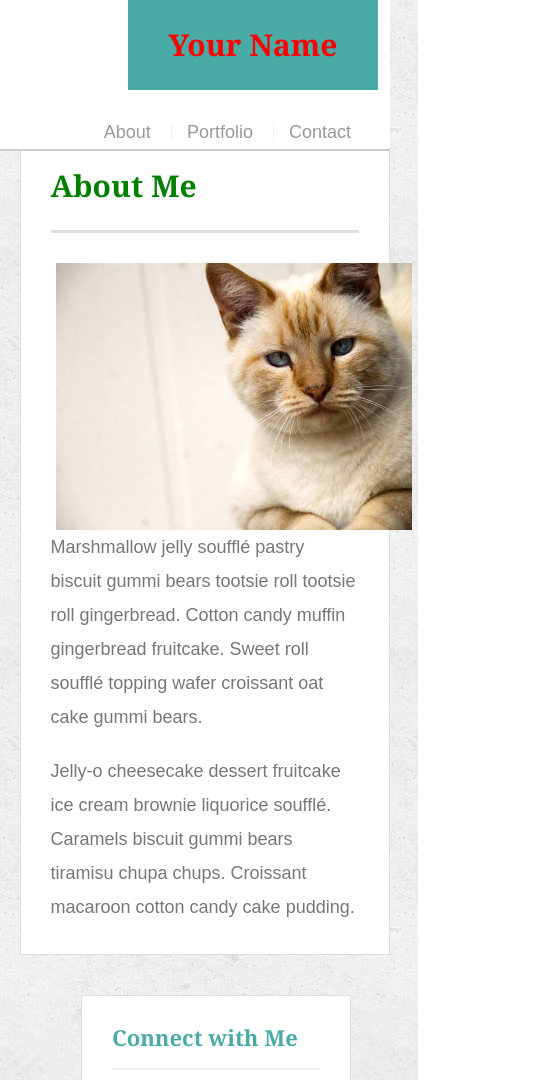
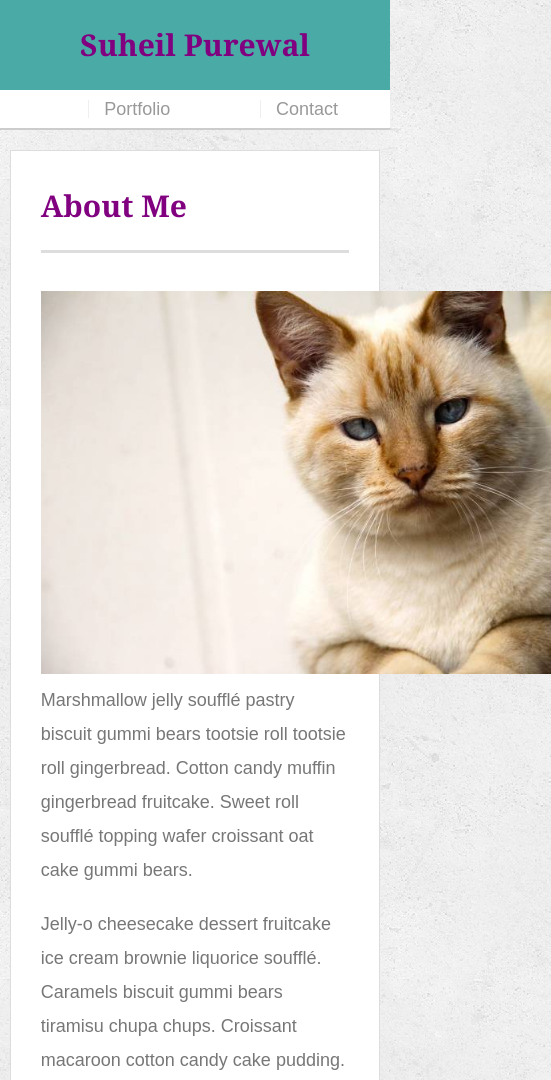
Before and after one commit to suhailpurewal/Responsive-Portfolio, a plain HTML site: page index.html in a window 390 px wide. Shown: the top 1080 px of the page, 551 px wide, since content can reach past the window. Drawn offline with Linux system fonts and the light colour scheme.

Commit message:
mainly finished index

```diff
--- a/assets/css/style.css
+++ b/assets/css/style.css
@@ -277,12 +277,72 @@ input[type=submit] {
     color: green;
   }
   .main-section {
+    width: 90%;
+    position: static;
+    margin-left: 5%;
+    margin-right: 5%;
+  }
+  .sidebar {
+    width: 100%;
+    left: -65px;
+    max-width: 650px;
+  }
+  #logo {
+    position: relative;
+    left: 40px;
+    color: green;
+  }
+}
+
+@media only screen and (max-width: 640px) {
+  h1 {
+    color: purple;
+  }
+  #mastheader {
+    position: static;
+    left: 0px;
+    width: 100%;
+  }
+    #logo {
+    color: purple;
+    width: 100%;
+    position: relative;
+    left: 0px;
+  }
+    #toplinks {
+    position: relative;
+    right: 27%;
+    margin-top: 10px;
+    margin-bottom: 10px;
+    display: flex;
+  }
+  #about {
+    position: relative;
+    right: 38%;
+  }
+  #port {
+    position: relative;
+    right: 8%;
+  }
+  #cont {
+    position: relative;
+    right: -20%;
+  }
+    .main-section {
     width: 95%;
     position: static;
-    margin-left: 5%;
+    margin-left: 2.5%;
+    margin-right: 2.5%;
+    margin-top: 5%;
   }
-  .sidebar {
+    .auth-image {
+    width: 510px;
+    height: 400px;
+    object-fit: contain;
+  }
+    .sidebar {
     width: 95%;
-    display: block;
+    left: -15px;
+    max-width: 650px;
+    margin-bottom: 5%;
   }
-}
--- a/index.html
+++ b/index.html
@@ -4,7 +4,7 @@
 <head>
   <meta charset="UTF-8">
   <meta name="viewport" content="width=device-width, initial-scale=1">
-  <title>About | Your Name</title>
+  <title>About | Suheil Purewal</title>
   <link rel="stylesheet" type="text/css" href="assets/css/reset.css">
   <link rel="stylesheet" type="text/css" href="assets/css/style.css">
 </head>
@@ -13,11 +13,11 @@
 
   <header id="masthead">
     <div class="container">
-      <a href="index.html" id="logo">Your Name</a>
+      <a href="index.html" id="logo">Suheil Purewal</a>
       <nav id="toplinks">
-        <a href="index.html">About</a>
-        <a href="portfolio.html">Portfolio</a>
-        <a href="contact.html">Contact</a>
+        <a id="about" href="index.html">About</a>
+        <a id="port" href="portfolio.html">Portfolio</a>
+        <a id="cont" href="contact.html">Contact</a>
       </nav>
     </div>
   </header>
@@ -47,7 +47,7 @@
 
   <footer>
     <div class="container">
-      Copyright &copy; 2016 Your Name
+      Copyright &copy; 2017 Suheil Purewal
     </div>
   </footer>
 </body>
```
